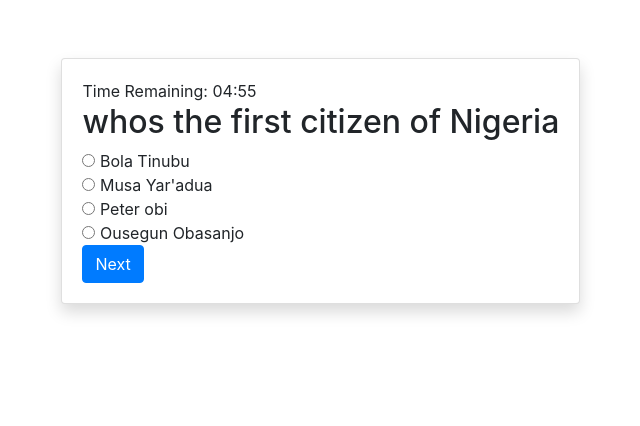
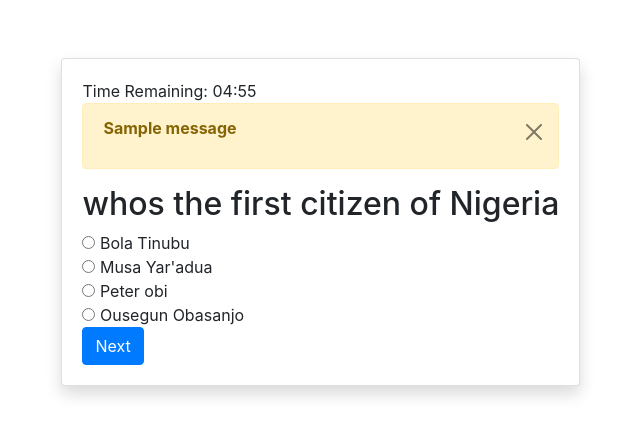
Before and after one commit to JSPlacid/cbt_hub, a Django app: page /testhub/get_questions/1/ in a window 1280 px wide. Shown: the part 56-482 px from the top of the page, without its empty margins (243-883 px from the left). Run offline with Django 4.2, Linux system fonts and the light colour scheme; a user stored in the database is signed in; data comes from the database, SQL or seed files in the repository; both versions use the stored data as it was after the commit; one stand-in notice (Sample message) is shown; some libraries are stand-ins or nearby versions.

Commit message:
added some files

```diff
--- /dev/null
+++ b/testhub/form.py
@@ -0,0 +1,5 @@
+from django import forms
+from .models import Answer
+
+class AnswerForm(forms.Form):
+    answer = forms.ModelChoiceField(queryset=Answer.objects.all(), widget=forms.RadioSelect, empty_label=None)
--- a/testhub/templates/quiz.html
+++ b/testhub/templates/quiz.html
@@ -16,13 +16,21 @@
             <div class="card my-3 shadow">
                 <div class="card-body profile_nav">
                     <div id='timer'> Time Remaining: <span id="countdown"> 00:00</span></div>
+                    {% if messages %}
+                    <div class="alert alert-warning alert-dismissible fade show" role="alert">
+                    {% for message in messages %}
+                    <p class="message"><strong>{{ message }}</strong></p>
+                    <button type="button" class="btn-close" data-bs-dismiss="alert" aria-label="Close"></button>
+                    {% endfor %}
+                </div>
+                {% endif %}
+
                     <form method="post" action="{% url 'get_questions' question.id %}">
                         {% csrf_token %}
 
                         <div id='question-box' class='question'>
                             <h2 class='question-btn correct' id='question'>{{ question.text }}</h2>
                             <div class='answer'>
-
                                 {% for answer in answers %}
 
                                 <input type="radio" name="selected_answer" value=" {{ answer.id }}">
@@ -42,8 +50,8 @@
                                     value="Next"> </a>
                             {% else %}
                             <input type="submit" class="btn btn-success" value="End Exam">
-
                             {% endif %}
+                        </div>
                     </form>
                 </div>
             </div>
@@ -51,37 +59,5 @@
     </div>
 </header>
 
-<!-- <div class='container'> -->
-    <!-- <div id = 'timer'> Time Remaining: <span id="countdown"> 00:00</span></div>
-    <form method="post" action="{% url 'get_questions' question.id %}">
-    {% csrf_token %}
-
-    <div id='question-box' class='question'>
-        <h2 class='question-btn correct' id='question'>{{ question.text }}</h2>
-        <div class='answer'>
-
-            {% for answer in answers %}
-
-            <input type="radio" name="selected_answer"
-            value=" {{ answer.id }}">
-            {{answer.text }}<br>
-            {% endfor %}
-
-        </div>
-    </div>
-    <div class='control'>
-        {% if prevQuestion %}
-        <a href="{% url 'get_questions' question_id=prevQuestion.id %}"> <input type="submit" class="btn btn-primary" value="Prev"> </a>
-        {% endif %}
-
-        {% if nextQuestion %}
-        <a href="{% url 'get_questions' question_id=nextQuestion.id %}"> <input type="submit" class="btn btn-primary" value="Next"> </a>
-        {% else %}
-        <input type="submit" class="btn btn-success" value="End Exam">
-
-       {% endif %}
-    </form>
-</div>
-</div> -->
 
 {% endblock %}
--- a/testhub/views.py
+++ b/testhub/views.py
@@ -1,6 +1,7 @@
 from django.shortcuts import render, get_object_or_404, redirect
 from .models import Question, Answer
 from django.contrib.auth.decorators import login_required
+from django.contrib import messages
 
 
 # Create your views here.
@@ -17,45 +18,56 @@ def get_questions(request, question_id):
     """
 
     question = get_object_or_404(Question, pk=question_id)
+
     answers = Answer.objects.filter(question=question)
 
+
     #display nextbutton based on the question
-    nextQuestion =Question.objects.filter(id__gt=question.id).order_by('id').first()
+    nextQuestion = Question.objects.filter(id__gt=question.id).order_by('id').first()
     #display prev button based on the question
-    prevQuestion =Question.objects.filter(id__lt=question.id).order_by('-id').first()
+    prevQuestion = Question.objects.filter(id__lt=question.id).order_by('-id').first()
+
 
 
     if request.method == 'POST':
         selected_answer_id = request.POST.get('selected_answer')
-        selected_answer = get_object_or_404(Answer, pk=selected_answer_id)
-        is_correct = selected_answer.is_correct
 
-        #Create an empty list of users response
-        user_responses = request.session.get('user_responses', [])
+        if selected_answer_id:
 
-        user_responses.append(
-            {
-                'question_id': question.id,
-                'selected_answer_id': selected_answer_id,
-                'is_correct': is_correct,
-            }
-        )
+            selected_answer = get_object_or_404(Answer, pk=selected_answer_id)
+            is_correct = selected_answer.is_correct
+
+            #Create an empty list of users response
+            user_responses = request.session.get('user_responses', [])
+
+            user_responses.append(
+                {
+                    'question_id': question.id,
+                    'selected_answer_id': selected_answer_id,
+                    'is_correct': is_correct,
+                }
+            )
 
 
-        request.session['user_responses'] = user_responses
+            request.session['user_responses'] = user_responses
 
-        if nextQuestion:
-            return (redirect('get_questions', question_id=nextQuestion.id))
+
+            if nextQuestion:
+
+                return (redirect('get_questions', question_id=nextQuestion.id))
+            else:
+                return(redirect("index"))
+
         else:
-
-            return (redirect("index"))
+            messages.error(request, "An Answer must be selected before you can continue.")
 
 
 
     return (render(request, 'quiz.html', {'question': question,
                                           'answers': answers,
                                           'prevQuestion': prevQuestion,
-                                          'nextQuestion': nextQuestion}))
+                                          'nextQuestion': nextQuestion,
+                                          }))
 
 
 
@@ -72,7 +84,7 @@ def review_quiz(request):
         total_score = sum(1 for response in user_responses if response['is_correct'])
 
         #clear the session
-        # request.session['user_responses'] = []
+        request.session['user_responses'] = []
 
         return (render(request, 'review.html',
                    {
@@ -89,4 +101,5 @@ def instruction(request):
 
      return(render(request, 'instruction.html', {
          'question_length': question_length,
+
      }))
```
Also changed, not shown: db.sqlite3.
